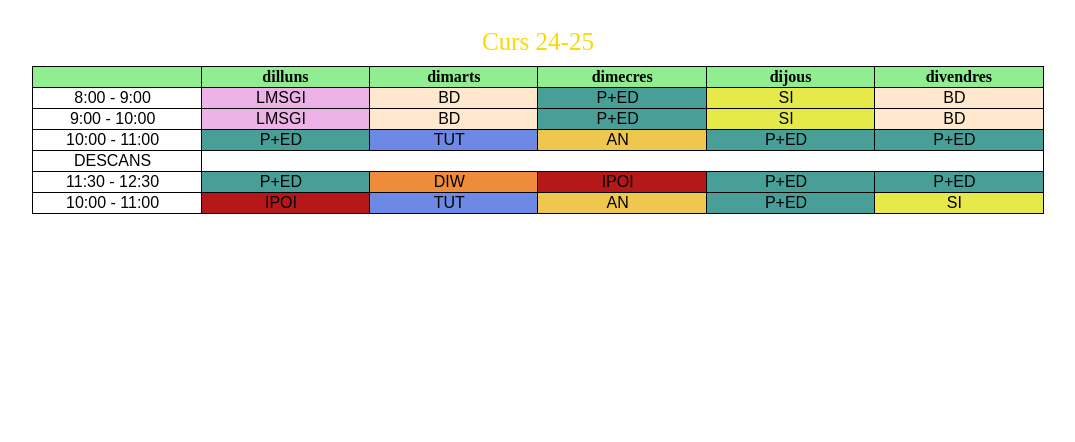
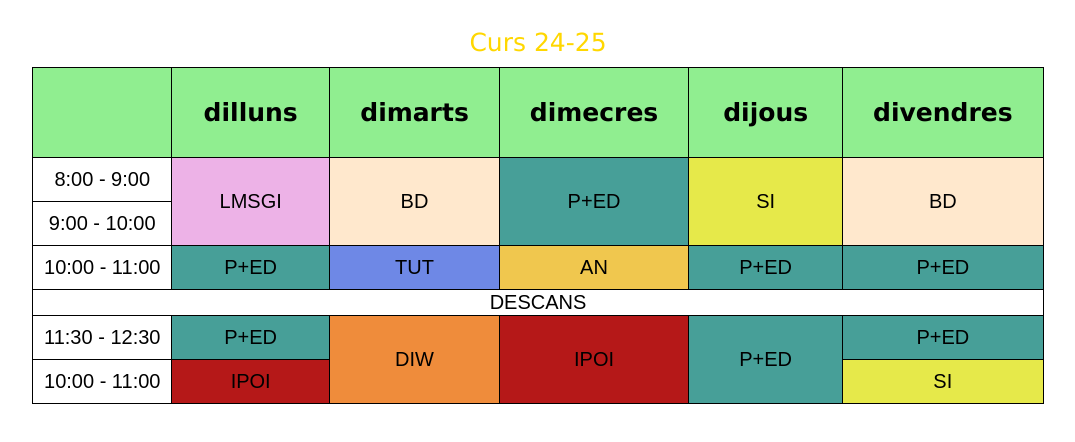
Before and after one commit to J0S3PH-07/LMSGI_P2, a plain HTML site: page horari.html in a window 1280 px wide. Shown: the part 48-490 px from the top of the page, without its empty margins (102-1177 px from the left). Drawn offline with Linux system fonts and the light colour scheme.

Commit message:
ACTIVIDAD 4

```diff
--- a/horari.html
+++ b/horari.html
@@ -18,23 +18,18 @@
                 <th>dijous</th>
                 <th>divendres</th>
             </tr>
-                <td>8:00 - 9:00</td>
-                <td class="LMSGI">LMSGI</td>
-                <td class="BD">BD</td>
-                <td class="ped">P+ED</td>
-                <td class="SI">SI</td>
-                <td class="BD">BD</td>
+                <td class="hores">8:00 - 9:00</td>
+                <td rowspan="2" class="LMSGI">LMSGI</td>
+                <td rowspan="2" class="BD">BD</td>
+                <td rowspan="2"class="ped">P+ED</td>
+                <td rowspan="2"class="SI">SI</td>
+                <td rowspan="2"class="BD">BD</td>
             </tr>
             </tr>
-                <td>9:00 - 10:00</td>
-                <td class="LMSGI">LMSGI</td>
-                <td class="BD">BD</td>
-                <td class="ped">P+ED</td>
-                <td class="SI">SI</td>
-                <td class="BD">BD</td>
+                <td class="hores">9:00 - 10:00</td>
             </tr>
             </tr>
-                <td>10:00 - 11:00</td>
+                <td class="hores">10:00 - 11:00</td>
                 <td class="ped">P+ED</td>
                 <td class="TUT">TUT</td>
                 <td class="AN">AN</td>
@@ -42,22 +37,19 @@
                 <td class="ped">P+ED</td>
             </tr>
             <tr>
-                <td>DESCANS</td>
+                <td colspan="6">DESCANS</td>
             </tr>
             <tr>
-                <td>11:30 - 12:30</td>
+                <td class="hores">11:30 - 12:30</td>
                 <td class="ped">P+ED</td>
-                <td class="DIW">DIW</td>
-                <td class="IPOI">IPOI</td>
-                <td class="ped">P+ED</td>
+                <td rowspan="2"class="DIW">DIW</td>
+                <td rowspan="2" class="IPOI">IPOI</td>
+                <td rowspan="2"class="ped">P+ED</td>
                 <td class="ped">P+ED</td>
             </tr>
             <tr>
-                <td>10:00 - 11:00</td>
+                <td class="hores">10:00 - 11:00</td>
                 <td class="IPOI">IPOI</td>
-                <td class="TUT">TUT</td>
-                <td class="AN">AN</td>
-                <td class="ped">P+ED</td>
                 <td class="SI">SI</td>
             </tr>
         </table>
--- a/stilo.css
+++ b/stilo.css
@@ -7,9 +7,11 @@ h1 {
 
 table {
     margin: auto;
+    text-align: center;
     border-collapse: collapse;
     width: 80%;
     border: 1px solid black;
+    font-family: Verdana, Geneva, Tahoma, sans-serif;
 }
 
 caption {
@@ -24,52 +26,61 @@ th {
     text-align: center;
     font-weight: bold;
     border: 1px solid black;
+    padding: 30px;
+    font-size: 25px;
 }
 
 td {
     margin: auto;
     border: 1px solid black;
-    padding-right: 10px;
+    padding: 105x;
     text-align: center;
     font-family: Arial, Helvetica, sans-serif;
+    font-size: 20px;
 }
 
-td.LMSGI {
+.LMSGI {
     background-color: rgb(237, 178, 231);
     border: 1px solid black;
 }
 
-td.BD {
+.BD {
     background-color: rgb(255, 232, 205);
     border: 1px solid black;
 }
 
-td.ped {
+.ped {
     background-color: rgb(71, 159, 152);
     border: 1px solid black;
 }
 
-td.SI {
+.SI {
     background-color: rgb(230, 233, 74);
     border: 1px solid black;
 }
 
-td.TUT {
+.TUT {
     background-color: rgb(110, 136, 230);
     border: 1px solid black;
 }
 
-td.AN {
+.AN {
     background-color: rgb(240, 199, 78);
     border: 1px solid black;
 }
 
-td.DIW {
+.DIW {
     background-color: rgb(239, 140, 59);
     border: 1px solid black;
 }
 
-td.IPOI {
+.IPOI {
     background-color: rgb(181, 24, 24);
     border: 1px solid black;
 }
+
+.hores {
+    font-size: 20px;
+    padding: 10px;
+    width: 180px;
+}
```
